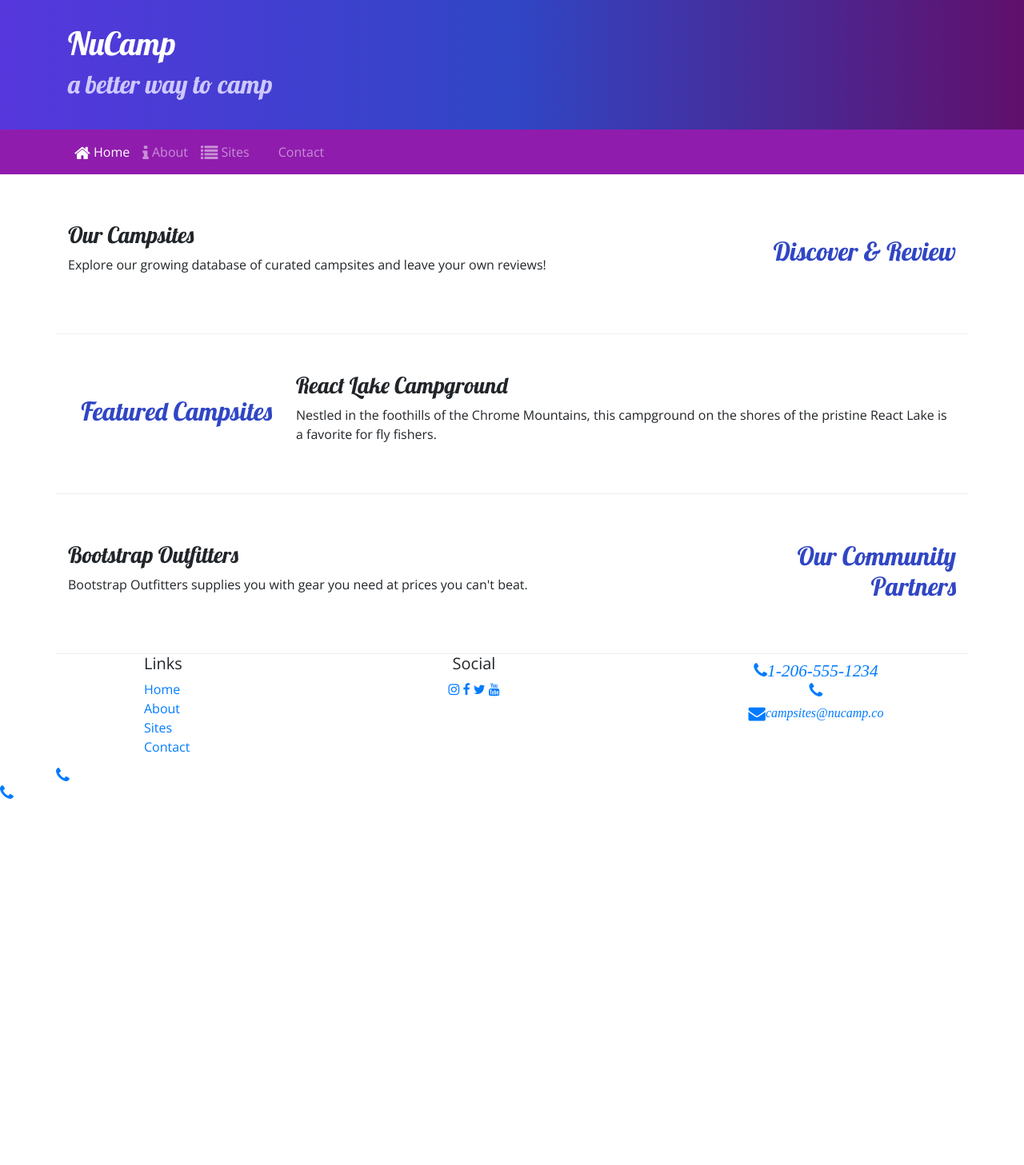
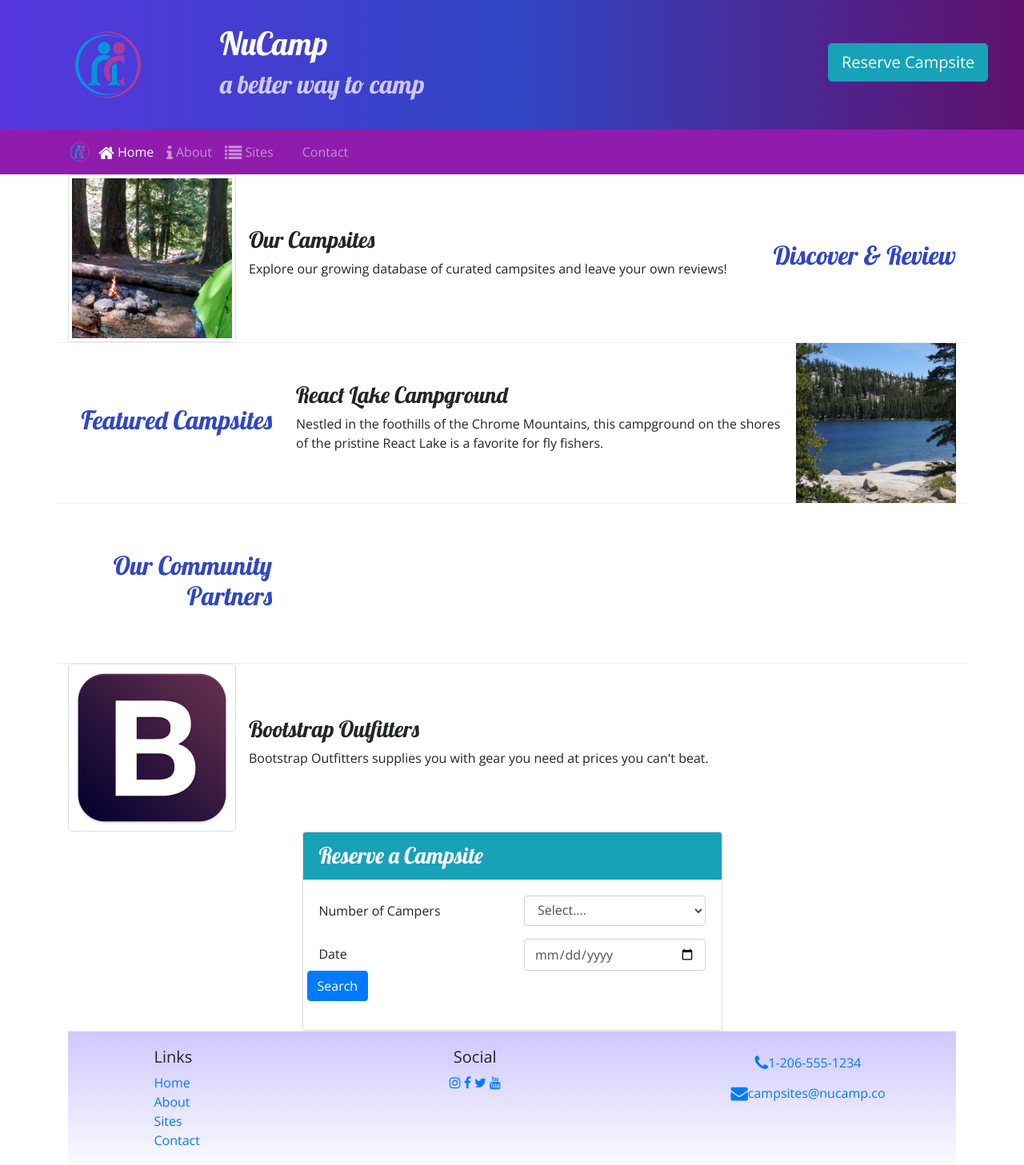
Before and after one commit to TellyLowe/Projects, a website: page index.html in a window 1280 px wide. Shown: the whole page at 80% size. Before the commit the page ends 1002 px from the top, so only its background shows below. Drawn offline with nearby package versions, Linux system fonts and the light colour scheme.

Commit message:
Week 2 Assignment

```diff
--- a/index.html
+++ b/index.html
@@ -6,11 +6,9 @@
     <meta name="viewport" content="width=device-width, initial-scale=1" />
 
     <!-- Bootstrap CSS -->
-    <link
-      rel="stylesheet"
-      href="node_modules/bootstrap/dist/css/bootstrap.min.css"/>
+    <link rel="stylesheet" href="node_modules/bootstrap/dist/css/bootstrap.min.css" />
     <!-- Additional CSS must be placed after Bootstrap CSS -->
-        <link rel="stylesheet" href="node_modules/bootstrap-social/bootstrap-social.css">
+    <link rel="stylesheet" href="node_modules/bootstrap-social/bootstrap-social.css" />
     <link rel="stylesheet" href="node_modules/font-awesome/css/font-awesome.min.css" />
     <link rel="stylesheet" href="https://fonts.googleapis.com/css?family=Lobster|Open+Sans" />
     <link rel="stylesheet" href="css/styles.css" />
@@ -22,17 +20,24 @@
     <header class="jumbotron jumbotron-fluid">
       <div class="container">
         <div class="row">
+          <div class="col-4 col-sm-3 col-md-2 align-self-center">
+            <img src="img/logo.png" class="img-fluid" />
+          </div>
           <div class="col">
             <h1>NuCamp</h1>
             <h2>a better way to camp</h2>
             </div>
+            <div class="col-md-4 col-xl-2 mt-4">
+              <a class="btn btn-lg btn-info" href="#reserveForm">Reserve Campsite</a>
+            </div>
           </div>
         </div>
     </header>
-
+    <!-- NavBar -->
     <nav class="navbar navbar-expand-sm navbar-dark sticky-top">
       <div class="container">
-      <button class="navbar-toggler ml-auto" type="button" data-toggle="collapse" data-target="nucampNavbar">
+        <a class="nav-brand" href=""><img src="img/logo.png" height="30" width="30" /> </a>
+        <button class="navbar-toggler ml-auto" type="button" data-toggle="collapse" data-target="#nucampNavbar">
           <span class="navbar-toggler-icon"></span>
         </button>
         <div class="collapse navbar-collapse" id="nucampNavbar">
@@ -51,48 +56,103 @@
           <h2 class="text-sm-right">Discover & Review</h2>
         </div>
         <div class="col">
+          <div class="media">
+            <img
+              class="d-flex mr-3 img-thumbnail"
+              src="img/breadcrumb-trail-thumb.jpg"
+              alt="Breadcrumb Trail"
+            />
+            <div class="media-body align-self-center">
               <h3>Our Campsites</h3>
               <p class="d-none d-sm-block">
-              Explore our growing database of curated campsites and leave your
-              own reviews!
+                Explore our growing database of curated campsites and leave your own reviews!
               </p>
             </div>
           </div>
         </div>
-
-    <div class="container">
+      </div>
       <div class="row row-content align-items-center">
         <div class="col-sm-4 col-md-3">
           <h2 class="text-sm-right">Featured Campsites</h2>
         </div>
         <div class="col">
+          <div class="media">
+            <div class="media-body align-self-center">
               <h3>React Lake Campground</h3>
               <p class="d-none d-sm-block">
-              Nestled in the foothills of the Chrome Mountains, this campground
-              on the shores of the pristine React Lake is a favorite for fly
-              fishers.
+                Nestled in the foothills of the Chrome Mountains, this campground on the shores of
+                the pristine React Lake is a favorite for fly fishers.
               </p>
+            </div>
+            <img
+              class="d-flex ml-3 img-thumnail"
+              src="img/react-lake-thumb.jpg"
+              alt="react-lake-thumb"
+            />
           </div>
         </div>
       </div>
-
-    <div class="container">
       <div class="row row-content align-items-center">
         <div class="col-sm-4 order-sm-last col-md-3">
 
           <h2 class="text-sm-right">Our Community Partners</h2>
         </div>
+      </div>
+      <div class="row">
         <div class="col">
+          <div class="media">
+            <img
+              class="d-flex mr-3 img-thumbnail"
+              src="img/bootstrap-thumb.png"
+              alt="Bootstrap Outfitters"
+            />
+            <div class="media-body align-self-center">
               <h3>Bootstrap Outfitters</h3>
               <p class="d-none d-sm-block">
-              Bootstrap Outfitters supplies you with gear you need at prices you
-              can't beat.
+                Bootstrap Outfitters supplies you with gear you need at prices you can't beat.
               </p>
             </div>
           </div>
         </div>
+      </div>
+      <div class="row-content align-items-center">
+        <div class="col-sm-6 mx-auto">
+          <div class="card">
+            <h3 class="card-header bg-info text-white">Reserve a Campsite</h3>
+            <div class="card-body">
+              <form id="reserveForm">
+                <div class="row form-group">
+                  <label class="col-sm-6 col-form-label" for="numCampers">Number of Campers</label>
+                  <div class="col">
+                    <select class="form-control" name="numCampers" id="numCampers">
+                      <option selected> Select....</option>
+                      <option value="1">1</option>
+                      <option value="2">2</option>
+                      <option value="3">3</option>
+                      <option value="4">4</option>
+                      <option value="5">5</option>
+                      <option value="6">6</option>
+                    </select>
+                  </div>
+                </div>
+                <div class="row form-group">
+                  <label class="col-sm-6 col-form-label" for="Date">Date</label>
+                  <div class="col">
+                    <input class="form-control" type="Date" id="Date" name="Date" placeholder="Date"/>
+                  </div>
+                  <div class="row">
+                    <div class="col">
+                      <button class="btn btn-primary" type="submit">Search</button>
+                      </div>
+                  </div>
+              </form>
+            </div>
+          </div>
+        </div>
+      </div>
+    </div>
 
-    <footer>
+    <footer class="site-footer">
       <div class="container">
         <div class="row">
           <div class="col-4 col-sm-2 offset-1">
@@ -111,9 +171,15 @@
             <a href="http://twitter.com/"><i class="fa fa-twitter"></i></a>
             <a href="http://youtube.com/"><i class="fa fa-youtube"></i></a>
           </div>
-      <div class="col-sm-4 text-center"><a role="button" class="btn btn-link" href="tel:+12065551234">
-        <i class="fa fa-phone fa-lg text-primary"><i>1-206-555-1234 </a> <br /><a role="button" class="btn btn-link" href="mailto:campsites@nucamp.co">
-          <i class="fa fa-envelope fa-lg text-primary"></i>campsites@nucamp.co </a>
+          <div class="col-sm-4 text-center">
+            <a role="button" class="btn btn-link" href="tel:+12065551234">
+              <i class="fa fa-phone fa-lg text-primary"></i>1-206-555-1234
+            </a>
+            <br /><a role="button" class="btn btn-link" href="mailto:campsites@nucamp.co">
+              <i class="fa fa-envelope fa-lg text-primary"></i>campsites@nucamp.co
+            </a>
+          </div>
+        </div>
       </div>
     </footer>
     <!-- jQuery must come first, then Popper.js, then the Bootstrap JavaScript plugins.-->
```
Also changed, not shown: aboutus.html (+20 -11 lines), contactus.html (+5 -1 lines), img/bootstrap-thumb.png (added), img/breadcrumb-trail-thumb.jpg (added), img/breadcrumb-trail.jpg (added), img/chrome-river-thumb.jpg (added), img/chrome-river.jpg (added), img/logo.png (added), img/react-lake-thumb.jpg (added), img/react-lake.jpg (added), 1 other file. Lines whose indentation alone changed are shown as unchanged.
